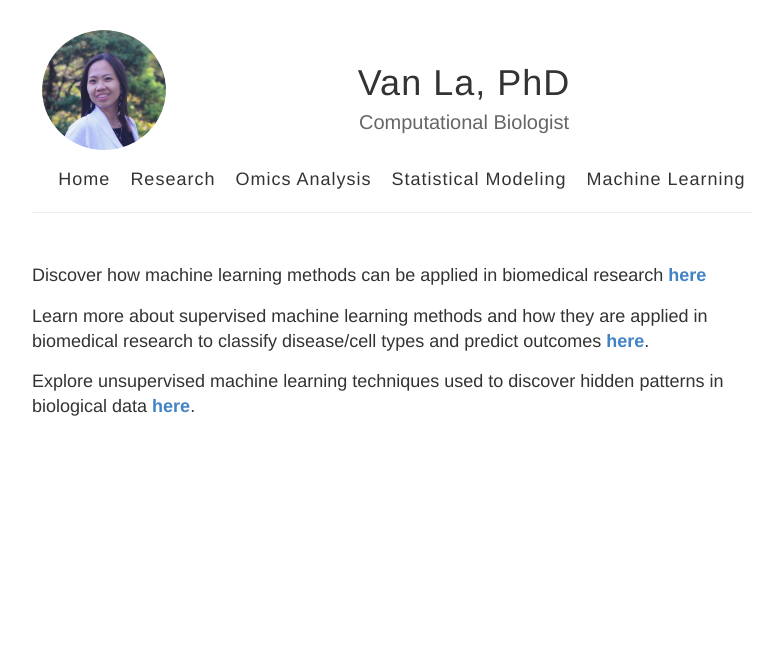
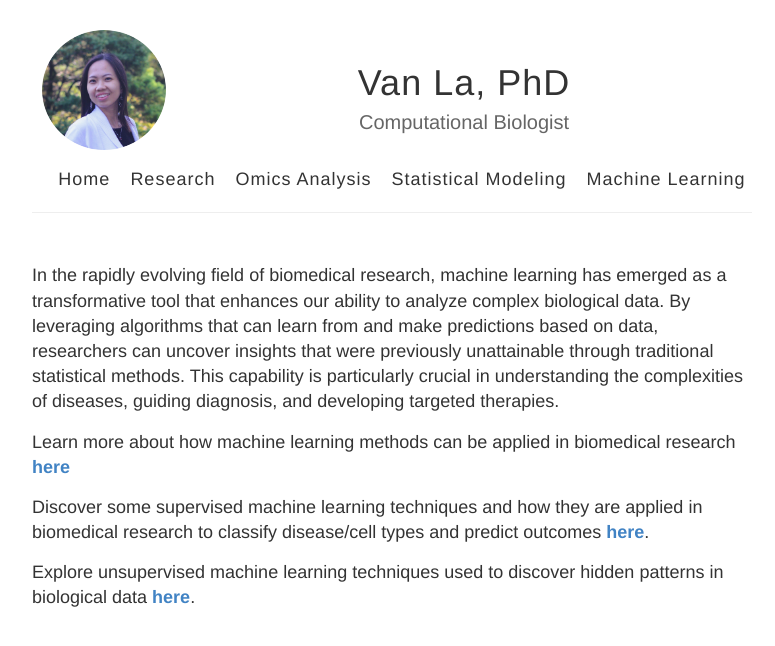
Before and after one commit to vanngocthuyla/vanngocthuyla.github.io, a Jekyll site: the page built from _pages/machine_learning.md, in a window 1280 px wide. Shown: the top 646 px of the page, without its empty margins (248-1023 px from the left). Built offline with Jekyll 4.4.1, drawn with Linux system fonts in a browser that asks for light colours.

Commit message:
Update machine_learning.md

```diff
--- a/_pages/machine_learning.md
+++ b/_pages/machine_learning.md
@@ -5,8 +5,10 @@ sitemap: false
 permalink: /machine_learning
 ---
 
-Discover how machine learning methods can be applied in biomedical research [**here**](https://vanngocthuyla.github.io/posts/ML/ML_intro)
+In the rapidly evolving field of biomedical research, machine learning has emerged as a transformative tool that enhances our ability to analyze complex biological data. By leveraging algorithms that can learn from and make predictions based on data, researchers can uncover insights that were previously unattainable through traditional statistical methods. This capability is particularly crucial in understanding the complexities of diseases, guiding diagnosis, and developing targeted therapies.
 
-Learn more about supervised machine learning methods and how they are applied in biomedical research to classify disease/cell types and predict outcomes [**here**](https://vanngocthuyla.github.io/posts/ML/supervised).
+Learn more about how machine learning methods can be applied in biomedical research [**here**](https://vanngocthuyla.github.io/posts/ML/ML_intro)
+
+Discover some supervised machine learning techniques and how they are applied in biomedical research to classify disease/cell types and predict outcomes [**here**](https://vanngocthuyla.github.io/posts/ML/supervised).
 
 Explore unsupervised machine learning techniques used to discover hidden patterns in biological data [**here**](https://vanngocthuyla.github.io/posts/ML/unsupervised).
```
